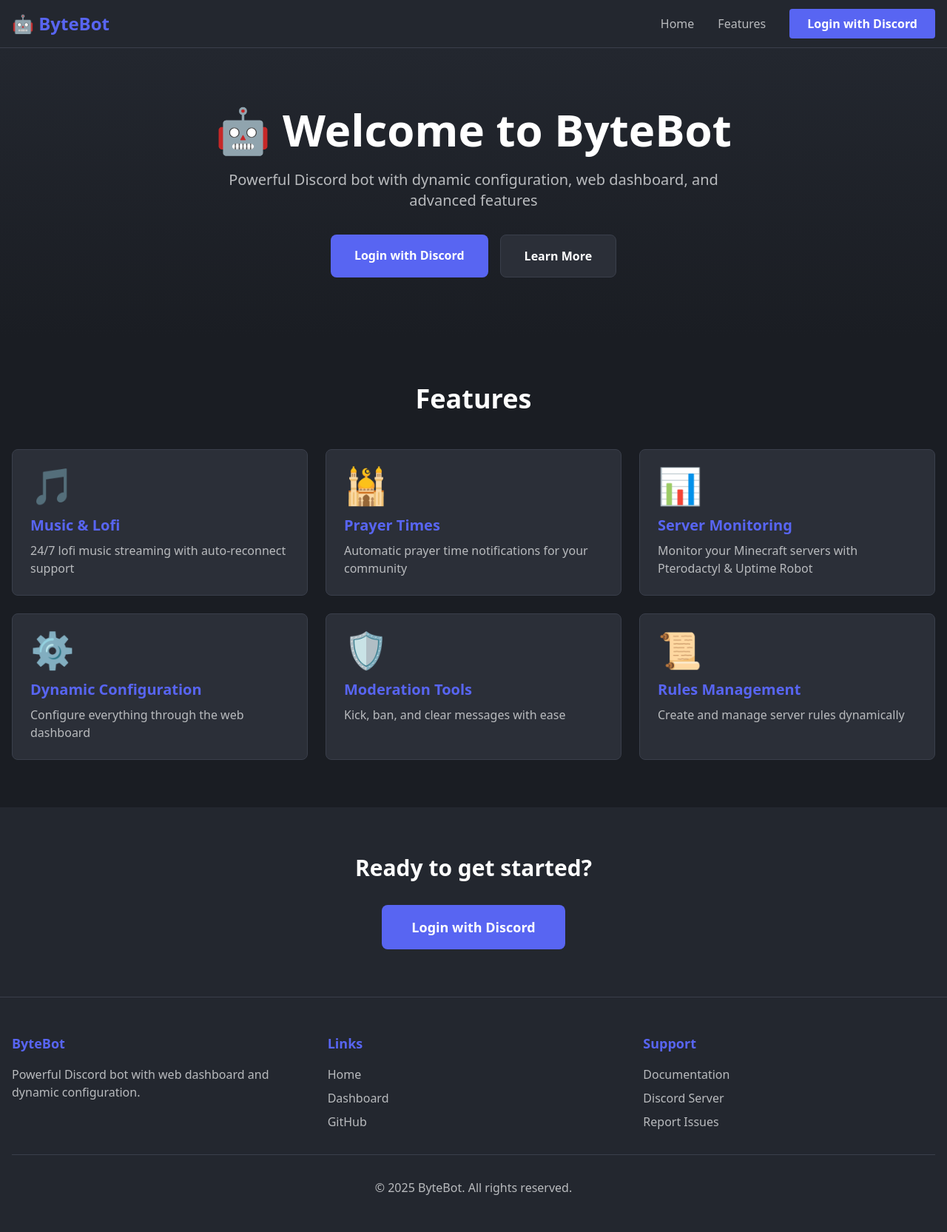
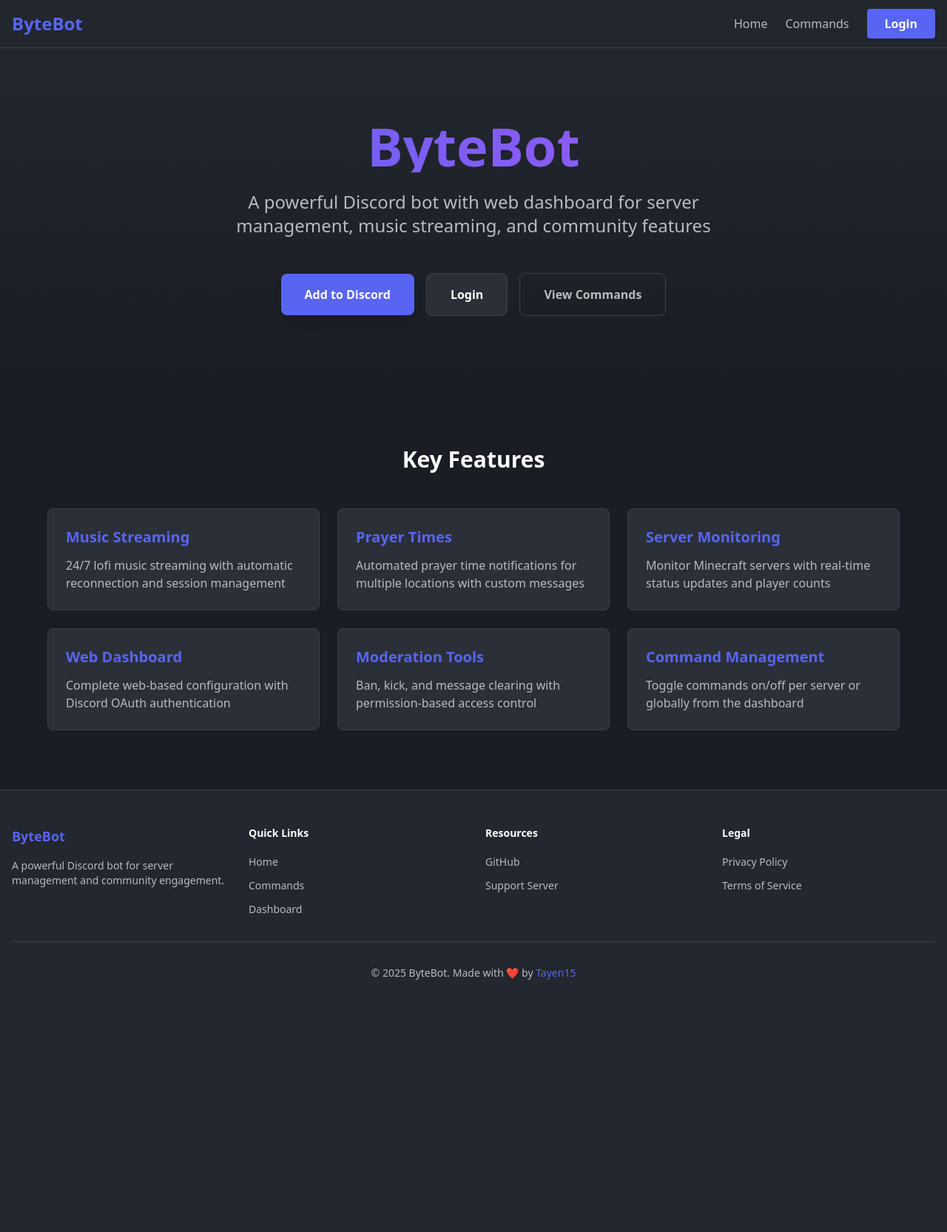
Before and after one commit to Tayen15/KZT, a Node server app: page / in a window 1280 px wide. Shown: the whole page at 74% size. After the commit the page ends 1373 px from the top, so only its background shows below. Run offline with Node 20, Linux system fonts and the light colour scheme; some libraries are stand-ins or nearby versions.

Commit message:
Add commands page and update navigation; enhance footer and navbar for improved user experience

```diff
--- a/server.js
+++ b/server.js
@@ -107,6 +107,13 @@
     });
 });
 
+// Commands page
+app.get('/commands', (req, res) => {
+    res.render('commands', {
+        title: 'Commands'
+    });
+});
+
 // Error handling
 app.use((req, res) => {
     res.status(404).render('error', {
--- a/views/index.ejs
+++ b/views/index.ejs
@@ -13,110 +13,100 @@
                         'dark-primary': '#1a1d23',
                         'dark-secondary': '#23272f',
                         'dark-card': '#2b2f38',
-                        'discord': '#5865F2'
+                        'dark-hover': '#32363f',
+                        'discord': '#5865F2',
+                        'discord-hover': '#4752c4',
+                        'text-primary': '#ffffff',
+                        'text-secondary': '#b9bbbe',
+                        'border-dark': '#3a3f4b'
                     }
                 }
             }
         }
     </script>
 </head>
-<body class="bg-[#1a1d23] text-white min-h-screen flex flex-col">
+<body class="bg-dark-primary text-text-primary min-h-screen flex flex-col">
     <%- include('partials/navbar') %>
 
     <!-- Hero Section -->
-    <section class="py-20 text-center bg-gradient-to-b from-[#23272f] to-[#1a1d23]">
+    <section class="py-24 text-center bg-gradient-to-b from-dark-secondary to-dark-primary">
         <div class="container mx-auto px-4">
-            <h1 class="text-5xl md:text-6xl font-bold mb-6">🤖 Welcome to ByteBot</h1>
-            <p class="text-xl text-[#b9bbbe] mb-8 max-w-2xl mx-auto">
-                Powerful Discord bot with dynamic configuration, web dashboard, and advanced features
+            <h1 class="text-5xl md:text-7xl font-bold mb-6 bg-gradient-to-r from-discord to-purple-500 bg-clip-text text-transparent">
+                ByteBot
+            </h1>
+            <p class="text-xl md:text-2xl text-text-secondary mb-12 max-w-3xl mx-auto">
+                A powerful Discord bot with web dashboard for server management, music streaming, and community features
             </p>
 
-            <div class="flex flex-col sm:flex-row gap-4 justify-center">
+            <div class="flex flex-col sm:flex-row gap-4 justify-center items-center">
+                <a href="https://discord.com/api/oauth2/authorize?client_id=1006542146628751400&permissions=8&scope=bot%20applications.commands"
+                   target="_blank"
+                   class="px-8 py-4 bg-discord hover:bg-discord-hover rounded-lg font-semibold text-white transition-all duration-200 shadow-lg hover:shadow-xl transform hover:scale-105">
+                    Add to Discord
+                </a>
+
                 <% if (isAuthenticated) { %>
                     <a href="/dashboard"
-                       class="px-8 py-4 bg-[#5865F2] hover:bg-[#4752c4] rounded-lg font-semibold text-white transition-colors">
-                        Go to Dashboard
+                       class="px-8 py-4 bg-dark-card hover:bg-dark-hover border border-border-dark rounded-lg font-semibold text-white transition-all duration-200">
+                        Dashboard
                     </a>
                 <% } else { %>
                     <a href="/auth/login"
-                       class="px-8 py-4 bg-[#5865F2] hover:bg-[#4752c4] rounded-lg font-semibold text-white transition-colors">
-                        Login with Discord
+                       class="px-8 py-4 bg-dark-card hover:bg-dark-hover border border-border-dark rounded-lg font-semibold text-white transition-all duration-200">
+                        Login
                     </a>
                 <% } %>
-                <a href="#features"
-                   class="px-8 py-4 bg-[#2b2f38] hover:bg-[#32363f] border border-[#3a3f4b] rounded-lg font-semibold text-white transition-colors">
-                    Learn More
+
+                <a href="/commands"
+                   class="px-8 py-4 bg-transparent hover:bg-dark-card border border-border-dark rounded-lg font-semibold text-text-secondary hover:text-white transition-all duration-200">
+                    View Commands
                 </a>
             </div>
         </div>
     </section>
 
     <!-- Features Section -->
-    <section id="features" class="py-16">
+    <section class="py-20">
         <div class="container mx-auto px-4">
-            <h2 class="text-4xl font-bold text-center mb-12">Features</h2>
+            <h2 class="text-3xl font-bold text-center mb-12">Key Features</h2>
 
-            <div class="grid grid-cols-1 md:grid-cols-2 lg:grid-cols-3 gap-6">
+            <div class="grid grid-cols-1 md:grid-cols-2 lg:grid-cols-3 gap-6 max-w-6xl mx-auto">
                 <!-- Feature Card 1 -->
-                <div class="bg-[#2b2f38] border border-[#3a3f4b] rounded-lg p-6 hover:transform hover:scale-105 transition-all">
-                    <div class="text-5xl mb-4">🎵</div>
-                    <h3 class="text-xl font-bold text-[#5865F2] mb-2">Music & Lofi</h3>
-                    <p class="text-[#b9bbbe]">24/7 lofi music streaming with auto-reconnect support</p>
+                <div class="bg-dark-card border border-border-dark rounded-lg p-6 hover:border-discord transition-all duration-200">
+                    <h3 class="text-xl font-bold text-discord mb-3">Music Streaming</h3>
+                    <p class="text-text-secondary">24/7 lofi music streaming with automatic reconnection and session management</p>
                 </div>
 
                 <!-- Feature Card 2 -->
-                <div class="bg-[#2b2f38] border border-[#3a3f4b] rounded-lg p-6 hover:transform hover:scale-105 transition-all">
-                    <div class="text-5xl mb-4">🕌</div>
-                    <h3 class="text-xl font-bold text-[#5865F2] mb-2">Prayer Times</h3>
-                    <p class="text-[#b9bbbe]">Automatic prayer time notifications for your community</p>
+                <div class="bg-dark-card border border-border-dark rounded-lg p-6 hover:border-discord transition-all duration-200">
+                    <h3 class="text-xl font-bold text-discord mb-3">Prayer Times</h3>
+                    <p class="text-text-secondary">Automated prayer time notifications for multiple locations with custom messages</p>
                 </div>
 
                 <!-- Feature Card 3 -->
-                <div class="bg-[#2b2f38] border border-[#3a3f4b] rounded-lg p-6 hover:transform hover:scale-105 transition-all">
-                    <div class="text-5xl mb-4">📊</div>
-                    <h3 class="text-xl font-bold text-[#5865F2] mb-2">Server Monitoring</h3>
-                    <p class="text-[#b9bbbe]">Monitor your Minecraft servers with Pterodactyl & Uptime Robot</p>
+                <div class="bg-dark-card border border-border-dark rounded-lg p-6 hover:border-discord transition-all duration-200">
+                    <h3 class="text-xl font-bold text-discord mb-3">Server Monitoring</h3>
+                    <p class="text-text-secondary">Monitor Minecraft servers with real-time status updates and player counts</p>
                 </div>
 
                 <!-- Feature Card 4 -->
-                <div class="bg-[#2b2f38] border border-[#3a3f4b] rounded-lg p-6 hover:transform hover:scale-105 transition-all">
-                    <div class="text-5xl mb-4">⚙️</div>
-                    <h3 class="text-xl font-bold text-[#5865F2] mb-2">Dynamic Configuration</h3>
-                    <p class="text-[#b9bbbe]">Configure everything through the web dashboard</p>
+                <div class="bg-dark-card border border-border-dark rounded-lg p-6 hover:border-discord transition-all duration-200">
+                    <h3 class="text-xl font-bold text-discord mb-3">Web Dashboard</h3>
+                    <p class="text-text-secondary">Complete web-based configuration with Discord OAuth authentication</p>
                 </div>
 
                 <!-- Feature Card 5 -->
-                <div class="bg-[#2b2f38] border border-[#3a3f4b] rounded-lg p-6 hover:transform hover:scale-105 transition-all">
-                    <div class="text-5xl mb-4">🛡️</div>
-                    <h3 class="text-xl font-bold text-[#5865F2] mb-2">Moderation Tools</h3>
-                    <p class="text-[#b9bbbe]">Kick, ban, and clear messages with ease</p>
+                <div class="bg-dark-card border border-border-dark rounded-lg p-6 hover:border-discord transition-all duration-200">
+                    <h3 class="text-xl font-bold text-discord mb-3">Moderation Tools</h3>
+                    <p class="text-text-secondary">Ban, kick, and message clearing with permission-based access control</p>
                 </div>
 
                 <!-- Feature Card 6 -->
-                <div class="bg-[#2b2f38] border border-[#3a3f4b] rounded-lg p-6 hover:transform hover:scale-105 transition-all">
-                    <div class="text-5xl mb-4">📜</div>
-                    <h3 class="text-xl font-bold text-[#5865F2] mb-2">Rules Management</h3>
-                    <p class="text-[#b9bbbe]">Create and manage server rules dynamically</p>
+                <div class="bg-dark-card border border-border-dark rounded-lg p-6 hover:border-discord transition-all duration-200">
+                    <h3 class="text-xl font-bold text-discord mb-3">Command Management</h3>
+                    <p class="text-text-secondary">Toggle commands on/off per server or globally from the dashboard</p>
                 </div>
             </div>
-        </div>
-    </section>
-
-    <!-- CTA Section -->
-    <section class="py-16 text-center bg-[#23272f]">
-        <div class="container mx-auto px-4">
-            <h2 class="text-3xl font-bold mb-8">Ready to get started?</h2>
-            <% if (isAuthenticated) { %>
-                <a href="/dashboard"
-                   class="inline-block px-10 py-4 bg-[#5865F2] hover:bg-[#4752c4] rounded-lg font-semibold text-white text-lg transition-colors">
-                    Open Dashboard
-                </a>
-            <% } else { %>
-                <a href="/auth/login"
-                   class="inline-block px-10 py-4 bg-[#5865F2] hover:bg-[#4752c4] rounded-lg font-semibold text-white text-lg transition-colors">
-                    Login with Discord
-                </a>
-            <% } %>
         </div>
     </section>
 
--- a/views/partials/footer.ejs
+++ b/views/partials/footer.ejs
@@ -1,35 +1,45 @@
-<footer class="bg-[#23272f] border-t border-[#3a3f4b] mt-auto">
+<footer class="bg-dark-secondary border-t border-border-dark mt-auto">
     <div class="container mx-auto px-4 py-12">
-        <div class="grid grid-cols-1 md:grid-cols-3 gap-8 mb-8">
+        <div class="grid grid-cols-1 md:grid-cols-4 gap-8 mb-8">
             <!-- About Section -->
             <div>
-                <h4 class="text-[#5865F2] font-bold text-lg mb-4">ByteBot</h4>
-                <p class="text-[#b9bbbe]">Powerful Discord bot with web dashboard and dynamic configuration.</p>
+                <h4 class="text-discord font-bold text-lg mb-4">ByteBot</h4>
+                <p class="text-text-secondary text-sm">A powerful Discord bot for server management and community engagement.</p>
             </div>
 
             <!-- Links Section -->
             <div>
-                <h4 class="text-[#5865F2] font-bold text-lg mb-4">Links</h4>
+                <h4 class="text-white font-semibold text-sm mb-4">Quick Links</h4>
                 <ul class="space-y-2">
-                    <li><a href="/" class="text-[#b9bbbe] hover:text-white transition-colors">Home</a></li>
-                    <li><a href="/dashboard" class="text-[#b9bbbe] hover:text-white transition-colors">Dashboard</a></li>
-                    <li><a href="https://github.com/Tayen15/KZT" target="_blank" class="text-[#b9bbbe] hover:text-white transition-colors">GitHub</a></li>
+                    <li><a href="/" class="text-text-secondary hover:text-discord transition-colors text-sm">Home</a></li>
+                    <li><a href="/commands" class="text-text-secondary hover:text-discord transition-colors text-sm">Commands</a></li>
+                    <li><a href="/dashboard" class="text-text-secondary hover:text-discord transition-colors text-sm">Dashboard</a></li>
                 </ul>
             </div>
 
-            <!-- Support Section -->
+            <!-- Resources Section -->
             <div>
-                <h4 class="text-[#5865F2] font-bold text-lg mb-4">Support</h4>
+                <h4 class="text-white font-semibold text-sm mb-4">Resources</h4>
                 <ul class="space-y-2">
-                    <li><a href="#" class="text-[#b9bbbe] hover:text-white transition-colors">Documentation</a></li>
-                    <li><a href="#" class="text-[#b9bbbe] hover:text-white transition-colors">Discord Server</a></li>
-                    <li><a href="#" class="text-[#b9bbbe] hover:text-white transition-colors">Report Issues</a></li>
+                    <li><a href="https://github.com/Tayen15/KZT" target="_blank" class="text-text-secondary hover:text-discord transition-colors text-sm">GitHub</a></li>
+                    <li><a href="https://discord.gg/your-server" target="_blank" class="text-text-secondary hover:text-discord transition-colors text-sm">Support Server</a></li>
+                </ul>
+            </div>
+
+            <!-- Legal Section -->
+            <div>
+                <h4 class="text-white font-semibold text-sm mb-4">Legal</h4>
+                <ul class="space-y-2">
+                    <li><a href="#" class="text-text-secondary hover:text-discord transition-colors text-sm">Privacy Policy</a></li>
+                    <li><a href="#" class="text-text-secondary hover:text-discord transition-colors text-sm">Terms of Service</a></li>
                 </ul>
             </div>
         </div>
 
-        <div class="border-t border-[#3a3f4b] pt-8 text-center">
-            <p class="text-[#b9bbbe]">&copy; <%= new Date().getFullYear() %> ByteBot. All rights reserved.</p>
+        <div class="border-t border-border-dark pt-8 text-center">
+            <p class="text-text-secondary text-sm">
+                &copy; <%= new Date().getFullYear() %> ByteBot. Made with ❤️ by <a href="https://github.com/Tayen15" target="_blank" class="text-discord hover:text-discord-hover">Tayen15</a>
+            </p>
         </div>
     </div>
 </footer>
--- a/views/partials/navbar.ejs
+++ b/views/partials/navbar.ejs
@@ -1,40 +1,40 @@
-<nav class="bg-[#23272f] border-b border-[#3a3f4b] sticky top-0 z-50">
+<nav class="bg-dark-secondary border-b border-border-dark sticky top-0 z-50 backdrop-blur-sm bg-opacity-95">
     <div class="container mx-auto px-4">
         <div class="flex justify-between items-center h-16">
             <!-- Logo -->
-            <a href="/" class="text-2xl font-bold text-[#5865F2] hover:text-[#4752c4] transition-colors">
-                🤖 ByteBot
+            <a href="/" class="text-2xl font-bold text-discord hover:text-discord-hover transition-colors">
+                ByteBot
             </a>
 
             <!-- Desktop Navigation -->
-            <div class="hidden md:flex items-center space-x-8">
-                <a href="/" class="text-[#b9bbbe] hover:text-white transition-colors">Home</a>
-                <a href="/#features" class="text-[#b9bbbe] hover:text-white transition-colors">Features</a>
+            <div class="hidden md:flex items-center space-x-6">
+                <a href="/" class="text-text-secondary hover:text-white transition-colors">Home</a>
+                <a href="/commands" class="text-text-secondary hover:text-white transition-colors">Commands</a>
 
                 <% if (isAuthenticated) { %>
-                    <a href="/dashboard" class="text-[#b9bbbe] hover:text-white transition-colors">Dashboard</a>
+                    <a href="/dashboard" class="text-text-secondary hover:text-white transition-colors">Dashboard</a>
 
                     <!-- User Dropdown -->
                     <div class="flex items-center space-x-3">
                         <% if (user.avatar) { %>
                             <img src="https://cdn.discordapp.com/avatars/<%= user.discordId %>/<%= user.avatar %>.png"
                                  alt="<%= user.username %>"
-                                 class="w-8 h-8 rounded-full">
+                                 class="w-8 h-8 rounded-full border-2 border-discord">
                         <% } else { %>
-                            <div class="w-8 h-8 rounded-full bg-[#5865F2] flex items-center justify-center text-white font-bold">
+                            <div class="w-8 h-8 rounded-full bg-discord flex items-center justify-center text-white font-bold">
                                 <%= user.username.charAt(0).toUpperCase() %>
                             </div>
                         <% } %>
-                        <span class="text-white"><%= user.username %></span>
+                        <span class="text-white font-medium"><%= user.username %></span>
                         <a href="/auth/logout"
-                           class="px-4 py-2 bg-[#2b2f38] hover:bg-[#32363f] border border-[#3a3f4b] rounded text-white transition-colors">
+                           class="px-4 py-2 bg-dark-card hover:bg-dark-hover border border-border-dark rounded text-white transition-colors">
                             Logout
                         </a>
                     </div>
                 <% } else { %>
                     <a href="/auth/login"
-                       class="px-6 py-2 bg-[#5865F2] hover:bg-[#4752c4] rounded font-semibold text-white transition-colors">
-                        Login with Discord
+                       class="px-6 py-2 bg-discord hover:bg-discord-hover rounded font-semibold text-white transition-all duration-200">
+                        Login
                     </a>
                 <% } %>
             </div>
@@ -48,15 +48,15 @@
         </div>
 
         <!-- Mobile Menu -->
-        <div id="mobileMenu" class="hidden md:hidden pb-4">
-            <a href="/" class="block py-2 text-[#b9bbbe] hover:text-white">Home</a>
-            <a href="/#features" class="block py-2 text-[#b9bbbe] hover:text-white">Features</a>
+        <div id="mobileMenu" class="hidden md:hidden pb-4 space-y-2">
+            <a href="/" class="block py-2 text-text-secondary hover:text-white transition-colors">Home</a>
+            <a href="/commands" class="block py-2 text-text-secondary hover:text-white transition-colors">Commands</a>
 
             <% if (isAuthenticated) { %>
-                <a href="/dashboard" class="block py-2 text-[#b9bbbe] hover:text-white">Dashboard</a>
-                <a href="/auth/logout" class="block py-2 text-[#b9bbbe] hover:text-white">Logout</a>
+                <a href="/dashboard" class="block py-2 text-text-secondary hover:text-white transition-colors">Dashboard</a>
+                <a href="/auth/logout" class="block py-2 text-text-secondary hover:text-white transition-colors">Logout</a>
             <% } else { %>
-                <a href="/auth/login" class="block py-2 text-[#5865F2] font-semibold">Login with Discord</a>
+                <a href="/auth/login" class="block py-2 text-discord font-semibold">Login</a>
             <% } %>
         </div>
     </div>
```
Also changed, not shown: views/commands.ejs (added, +201 -0 lines), views/dashboard/index.ejs (+42 -26 lines), web-only.js (+7 -0 lines).
